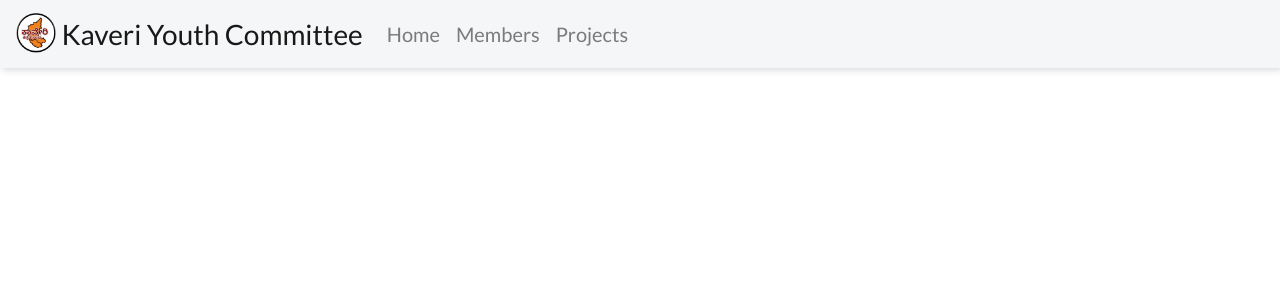
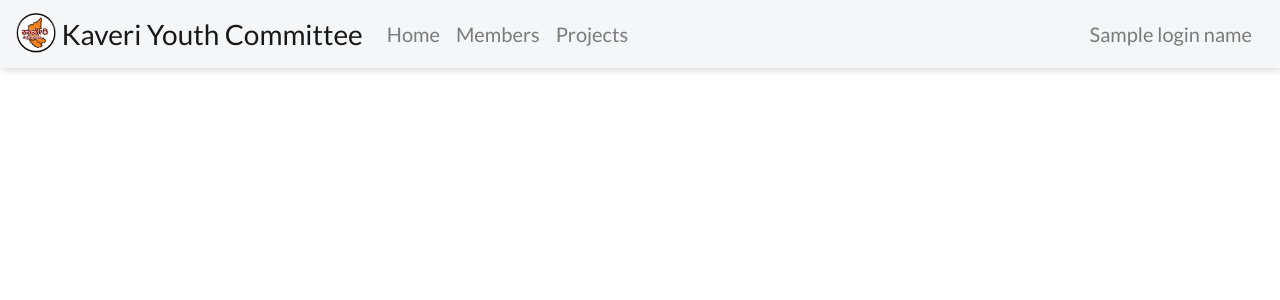
Before and after one commit to kyckaveri/website, a Django app: template kycwebsite/templates/publicviewcontroller/navbar.html in a window 1280 px wide. Shown: the top 300 px of the page. Run offline with Django 3.2, Linux system fonts and the light colour scheme; the template is opened without the code that fills it: most values are stand-ins (such as "Sample title", 1, 10 or a date in 2020); some libraries are stand-ins or nearby versions.

Commit message:
login button hidden via heroku config

```diff
--- a/kycwebsite/apps/publicviewcontroller/utils.py
+++ b/kycwebsite/apps/publicviewcontroller/utils.py
@@ -1,3 +1,6 @@
+from django.conf import settings
+
+
 def get_project_obj(project):
     return {
         "NAME": project.project_name,
@@ -12,4 +15,7 @@ def get_context(request, page_name):
     if request.user.is_authenticated:
         login_name = request.user
 
+    if not settings.LOGIN_BUTTON:
+        login_name = ''
+
     return {"page_name": page_name, "login_name": login_name}
--- a/kycwebsite/apps/publicviewcontroller/views.py
+++ b/kycwebsite/apps/publicviewcontroller/views.py
@@ -7,7 +7,6 @@ from .models import (
     KYCYearSnapshot,
     CarouselImage,
     KYCJuniorMember,
-    JuniorPosition,
 )
 from .utils import get_project_obj, get_context
 
--- a/kycwebsite/settings/__init__.py
+++ b/kycwebsite/settings/__init__.py
@@ -12,6 +12,7 @@ BASE_DIR = os.path.dirname(os.path.dirname(os.path.abspath(__file__)))
 
 SECRET_KEY = os.environ.get("DJANGO_SECRET_KEY", "secret")
 DEBUG = os.environ.get("DEBUG", "True") == "True"
+LOGIN_BUTTON = os.environ.get("LOGIN_BUTTON", "True") == "True"
 
 ALLOWED_HOSTS = ["localhost", "127.0.0.1"]
 
--- a/kycwebsite/templates/publicviewcontroller/navbar.html
+++ b/kycwebsite/templates/publicviewcontroller/navbar.html
@@ -122,10 +122,10 @@
                     <a class="nav-link" href="{% url 'publicviewcontroller:projects' %}">Projects</a>
                 </li>
                 <li class="nav-item" id="collapsed-login-link">
-                    <a class="nav-link" href="{% url 'privateviewcontroller:login' %}"></a>
+                    <a class="nav-link" href="{% url 'privateviewcontroller:login' %}">{{login_name}}</a>
                 </li>
                 <li class="nav-item nav-item-right" id="login-link">
-                    <a class="nav-link" href="{% url 'privateviewcontroller:login' %}"></a>
+                    <a class="nav-link" href="{% url 'privateviewcontroller:login' %}">{{login_name}}</a>
                 </li>
             </ul>
         </div>
```
